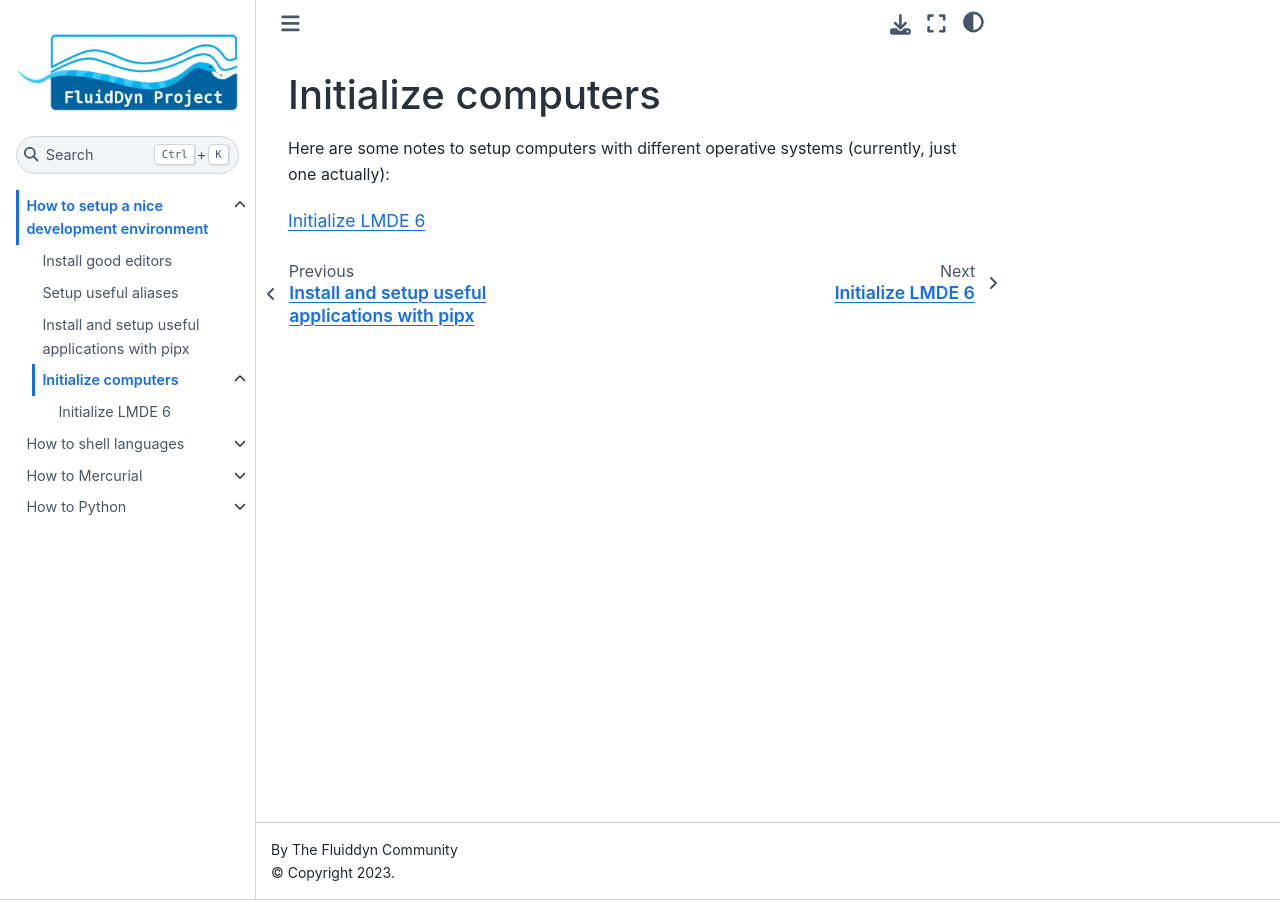
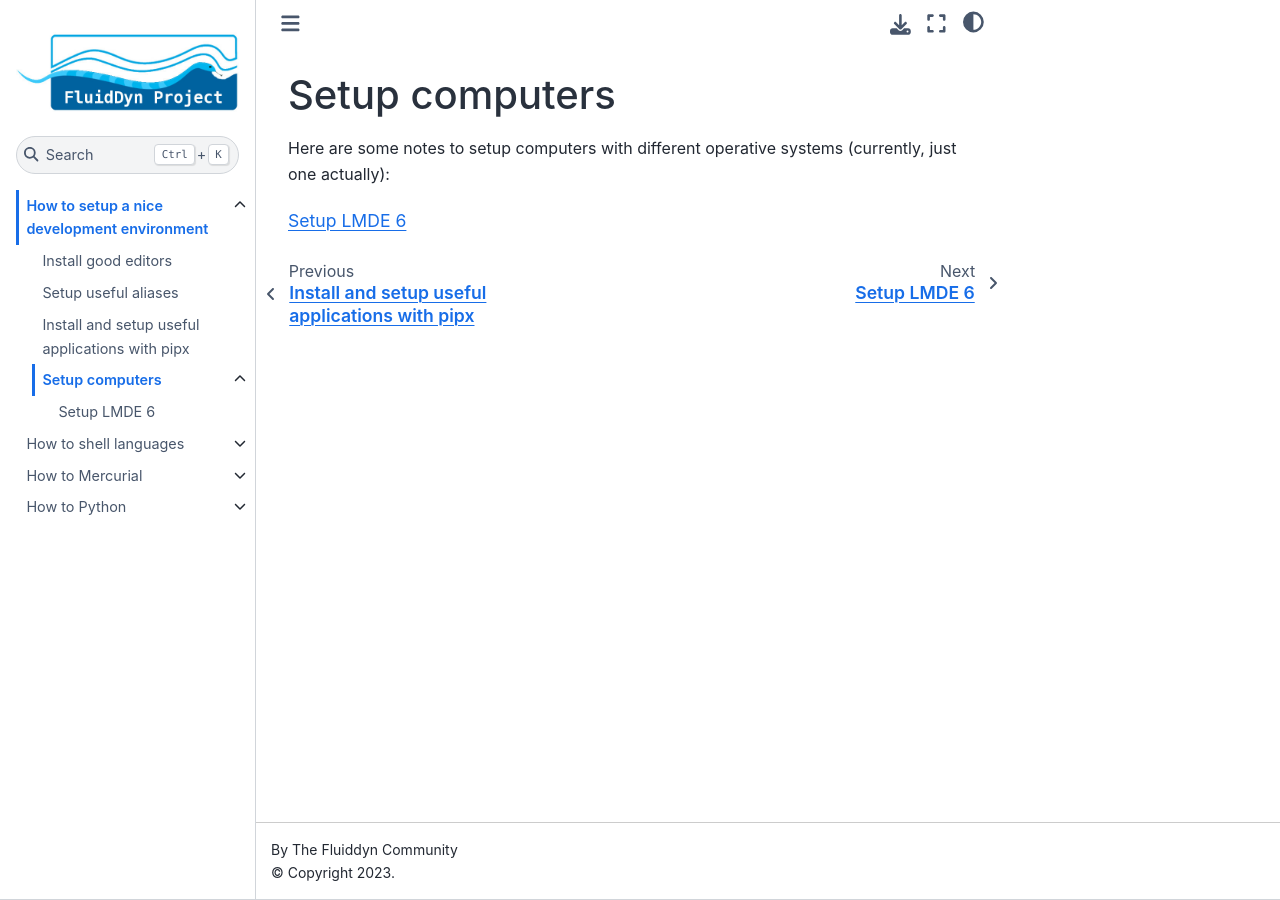
Before and after one commit to fluiddyn/fluidhowto, a Jupyter Book: the page built from book/setup/init_os.md, in a window 1280 px wide. Built offline with Jupyter Book 1.0.4 settings and Sphinx 7.4.7 and the Sphinx Book theme 1.1.4, drawn with Linux system fonts in a browser that asks for light colours.

Commit message:
Change titles setup computers

```diff
--- a/book/setup/init_os.md
+++ b/book/setup/init_os.md
@@ -1,4 +1,4 @@
-# Initialize computers
+# Setup computers
 
 Here are some notes to setup computers with different operative systems (currently, just
 one actually):
--- a/book/setup/mint-debian.md
+++ b/book/setup/mint-debian.md
@@ -1,4 +1,4 @@
-# Initialize LMDE 6
+# Setup LMDE 6
 
 LMDE is a Linux Mint project which stands for "Linux Mint Debian Edition".
 [LMDE 6](https://www.linuxmint.com/rel_faye.php) is based on Debian 12 Bookworm.
```
